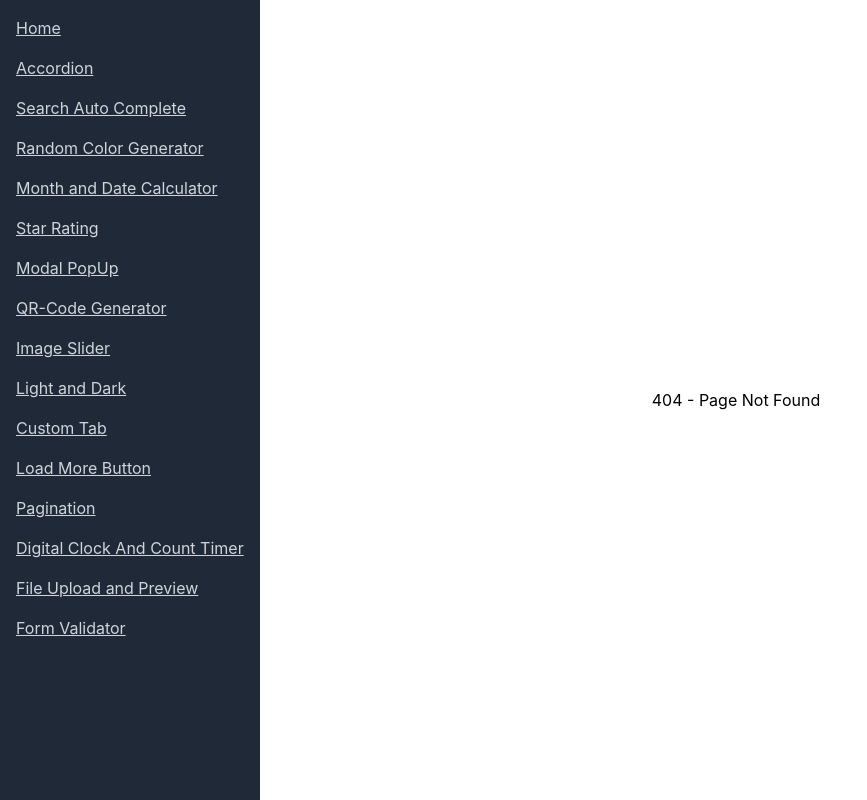
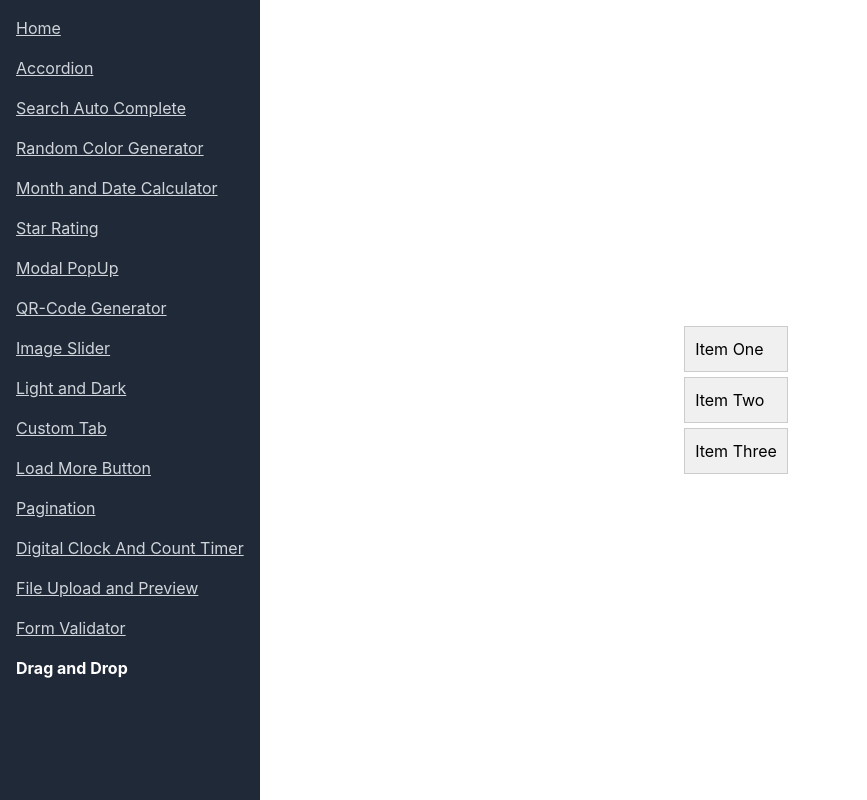
Before and after one commit to saranyaSittrarasu/React_Mini_Projects, a React (Create React App) app: page /dragdrop in a window 1280 px wide. Shown: the whole page, without its empty margins (0-867 px from the left). Built offline with nearby package versions, Linux system fonts and the light colour scheme.

Commit message:
Add Drag and Drop component and update routing in Navbar

```diff
--- a/src/NavBar.tsx
+++ b/src/NavBar.tsx
@@ -90,6 +90,11 @@ const Navbar: React.FC = () => {
             Form Validator
           </Link>
         </li>
+        <li>
+          <Link to="/dragdrop" className={navLinkStyles}>
+            Drag and Drop
+          </Link>
+        </li>
       </ul>
     </nav>
   );
--- a/src/Router.tsx
+++ b/src/Router.tsx
@@ -17,6 +17,7 @@ import Pagination from "./components/Pagination/Pagination";
 import DigitalClockAndStopWatch from "./components/DigitalClockAndStopWatch/DigitalClockAndStopWatch";
 import FileUpload from "./components/FileUpload/FileUpload";
 import FormValidation from "./components/FormValidation/FormValidation";
+import DragAndDropList from "./components/DragandDrop/DragAndDropList";
 
 const AppRouter: React.FC = () => {
   return (
@@ -41,6 +42,7 @@ const AppRouter: React.FC = () => {
         <Route path="/digitalclock" element={<DigitalClockAndStopWatch />} />
         <Route path="/fileupload" element={<FileUpload />} />
         <Route path="/formvalidator" element={<FormValidation />} />
+        <Route path="/dragdrop" element={<DragAndDropList />} />
         <Route path="*" element={<NotFound />} />{" "}
       </Routes>
     </>
--- /dev/null
+++ b/src/components/DragandDrop/DragAndDropList.tsx
@@ -0,0 +1,59 @@
+import React, { useState } from "react";
+
+interface Item {
+  id: number;
+  text: string;
+}
+
+const DragAndDropList = () => {
+  const [items, setItems] = useState<Item[]>([
+    { id: 1, text: "Item One" },
+    { id: 2, text: "Item Two" },
+    { id: 3, text: "Item Three" },
+  ]);
+
+  const [draggedItemIndex, setDraggedItemIndex] = useState<number | null>(null);
+
+  const handleDragStart = (index: number) => {
+    setDraggedItemIndex(index);
+  };
+
+  const handleDragOver = (event: React.DragEvent<HTMLLIElement>) => {
+    event.preventDefault(); // Necessary to allow dropping
+  };
+
+  const handleDrop = (index: number) => {
+    if (draggedItemIndex === null || draggedItemIndex === index) return;
+
+    const newItems = [...items];
+    const [movedItem] = newItems.splice(draggedItemIndex, 1); // Remove the dragged item
+    newItems.splice(index, 0, movedItem); // Insert it at the drop position
+    setItems(newItems);
+    setDraggedItemIndex(null); // Reset the dragged item index
+  };
+
+  return (
+    <ul style={{ listStyle: "none", padding: 0 }}>
+      {items.map((item, index) => (
+        <li
+          key={item.id}
+          draggable
+          onDragStart={() => handleDragStart(index)}
+          onDragOver={handleDragOver}
+          onDrop={() => handleDrop(index)}
+          style={{
+            padding: "10px",
+            margin: "5px 0",
+            backgroundColor: "#f0f0f0",
+            cursor: "move",
+            border: "1px solid #ccc",
+          }}
+        >
+          {item.text}
+        </li>
+      ))}
+    </ul>
+  );
+};
+
+export default DragAndDropList;
```
